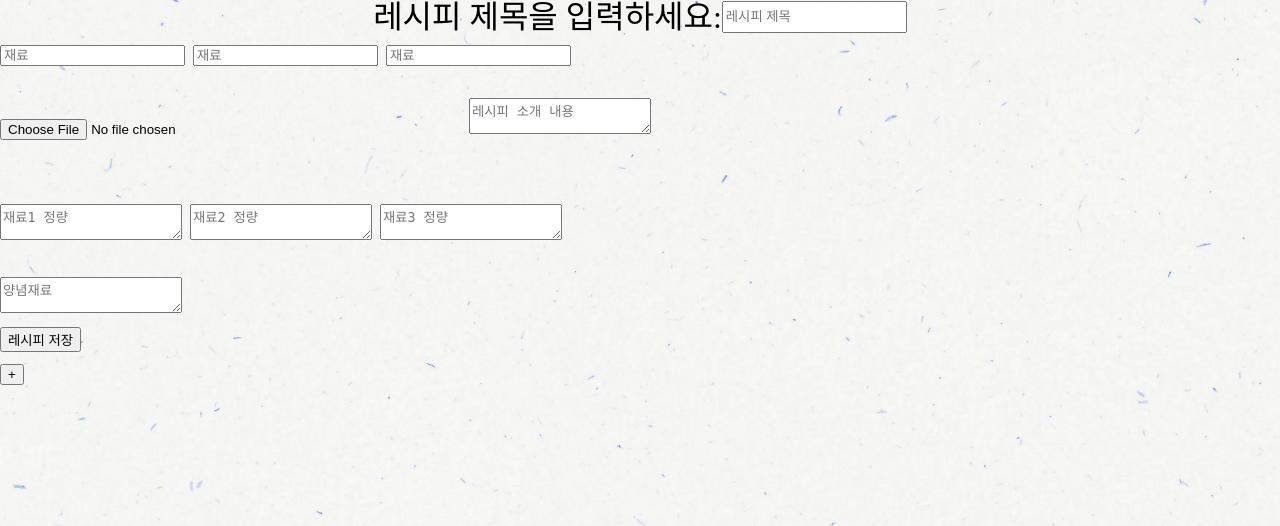
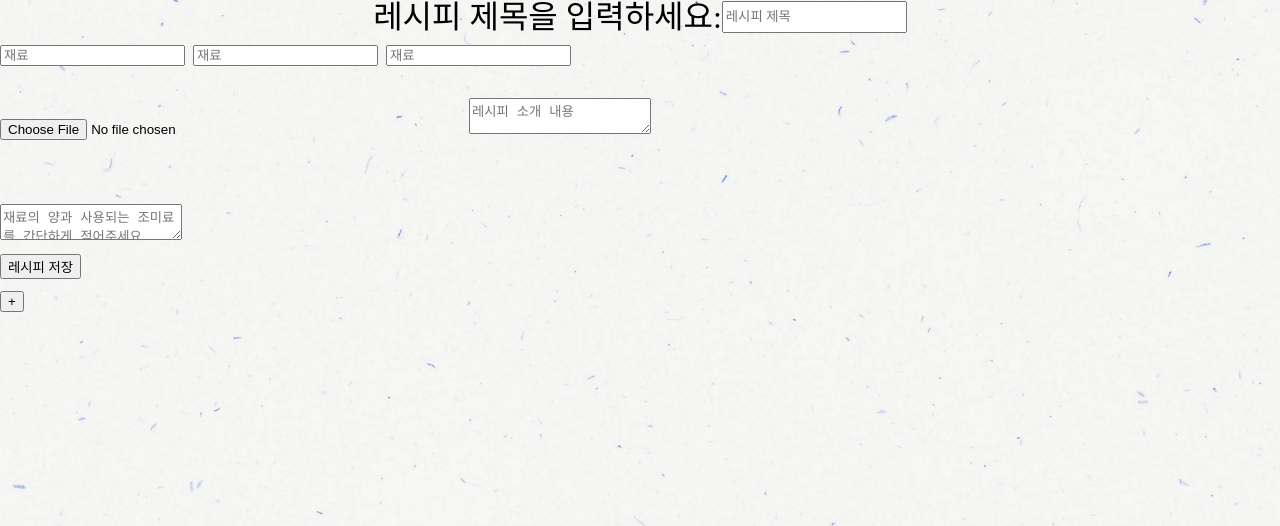
Before and after one commit to taehun2767/janggum, a Django app: page /posts/create in a window 1280 px wide. Shown: the part 274-800 px from the top of the page. Run offline with Django 4.2, Linux system fonts and the light colour scheme; some web fonts are replaced.

Commit message:
recipe_create_page.html수정

```diff
--- a/server/apps/posts/templates/posts/recipe_create_page.html
+++ b/server/apps/posts/templates/posts/recipe_create_page.html
@@ -72,10 +72,15 @@
         <textarea name="content" placeholder="레시피 소개 내용"></textarea>
       </div>
       <br /><br />
+      {% comment %}
       <textarea name="content" placeholder="재료1 정량"></textarea>
       <textarea name="content" placeholder="재료2 정량"></textarea>
       <textarea name="content" placeholder="재료3 정량"></textarea><br /><br />
-      <textarea name="content" placeholder="양념재료"></textarea>
+      {% endcomment %}
+      <textarea
+        name="content"
+        placeholder="재료의 양과 사용되는 조미료를 간단하게 적어주세요"
+      ></textarea>
 
       <div>
         <input type="submit" , value="레시피 저장" />
```
